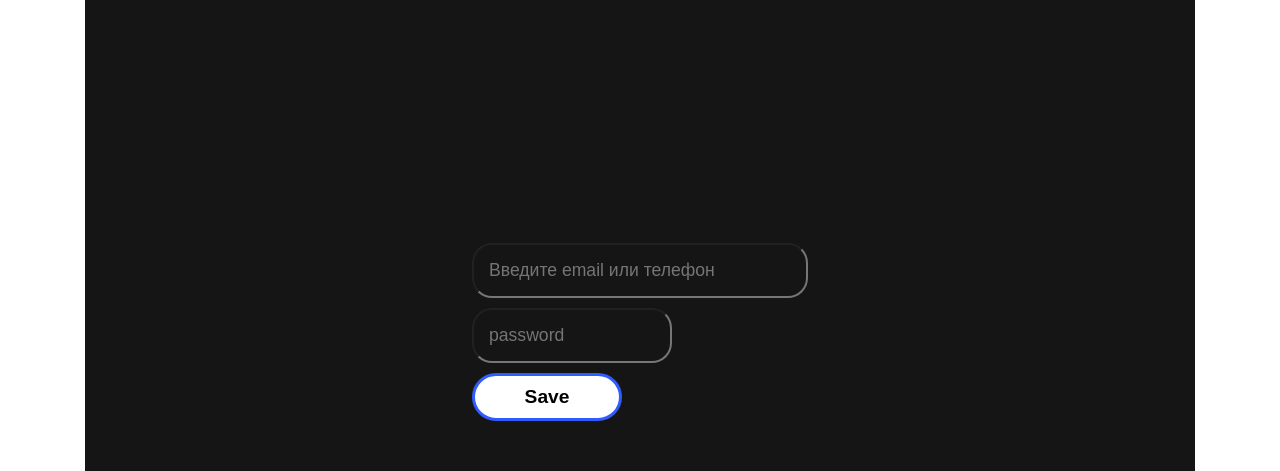
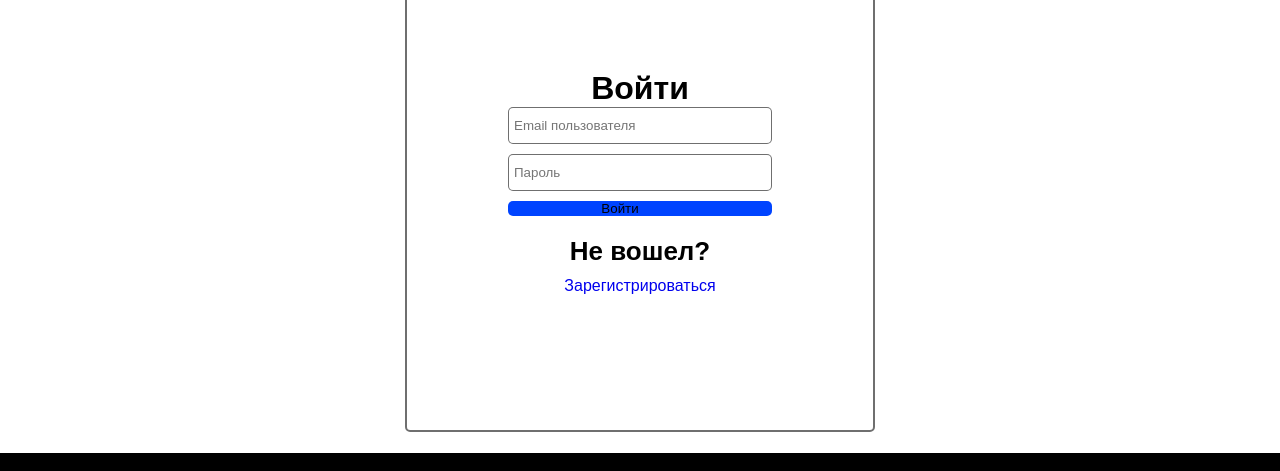
Before and after one commit to kanybek-kanybek/devkg-kanybek, a React (Create React App) app: page /Sinup/1 in a window 1280 px wide. Shown: the part 175-646 px from the top of the page. Built offline with nearby package versions, Linux system fonts and the light colour scheme.

Commit message:
push vacansia

```diff
--- a/src/components/OrganizationItem/OrganizationItem.tsx
+++ b/src/components/OrganizationItem/OrganizationItem.tsx
@@ -12,7 +12,7 @@ function OrganizationItem() {
     useEffect(() => {
         if (Array.isArray(data) && data.length > 0) {
             const names = data.map(
-                (job: Job) => job.organization_name || "Не указано"
+                (job: Job) => job.organization || "Не указано"
             );
             setCompanyNames(names);
         }
--- a/src/components/hero/hero.tsx
+++ b/src/components/hero/hero.tsx
@@ -13,7 +13,7 @@ function Hero() {
     useEffect(() => {
         if (data.length > 0) {
             const names = data.map(
-                (job: Job) => job.organization_name || "Не указано"
+                (job: Job) => job.organization || "Не указано"
             );
             setCompanyNames(names);
         }
@@ -48,7 +48,7 @@ function Hero() {
                                     <div className="hero__logo__organizer">
                                         <div className="hero-organizer">
                                             <p>Организатор</p>
-                                            <h4>{job.organization_name}</h4>
+                                            <h4>{job.organization}</h4>
                                         </div>
                                         <div className="hero-location">
                                             <p>Локация</p>
--- a/src/pages/VideosDev/Videos.tsx
+++ b/src/pages/VideosDev/Videos.tsx
@@ -14,7 +14,7 @@ const Video: React.FC = () => {
     useEffect(() => {
         if (Array.isArray(data) && data.length > 0) {
             const names = data.map(
-                (job: Job) => job.organization_name || "Не указано"
+                (job: Job) => job.organization || "Не указано"
             );
             setCompanyNames(names);
         }
@@ -58,7 +58,7 @@ const Video: React.FC = () => {
                                                                 Организатор
                                                             </span>
                                                             <br />
-                                                            {job.organization_name ||
+                                                            {job.organization ||
                                                                 "Не указано"}
                                                         </h2>
                                                         <h2>
--- a/src/pages/sinup/sinup.css
+++ b/src/pages/sinup/sinup.css
@@ -1,54 +1,49 @@
-.group {
+.login-content {
     display: flex;
-    line-height: 30px;
+    justify-content: center;
+}
+.login {
+    width: 470px;
+    height: 500px;
+    display: flex;
+    flex-direction: column;
     align-items: center;
-    position: relative;
-    max-width: 200px;
+    justify-content: center;
+    border-radius: 5px;
+    border: solid 2px rgba(64, 64, 64, 0.751);
+    /* box-shadow: 10px #000; */
 }
-.login__input__email input {
-    padding-left: 30px;
-    width: 100%;
-    background: transparent;
-    color: white;
-    font-size: 1.1em;
-    padding: 15px;
-    border-radius: 20px;
-    margin-bottom: 10px;
-    width: 21pc;
-}
-.login__input__password input {
-    padding-left: 30px;
-    width: 100%;
-    background: transparent;
-    color: rgb(255, 255, 255);
-    font-size: 1.1em;
-    padding: 15px;
-    border-radius: 20px;
-    margin-bottom: 10px;
+form {
+    display: flex;
+    flex-direction: column;
+    gap: 10px;
 }
 
-.icon {
-    position: absolute;
-    left: 1rem;
-    fill: none;
-    width: 1rem;
-    height: 1rem;
-}
-.login__button {
-    width: 150px;
-    height: 5%;
-    border: 3px solid #315cfd;
-    border-radius: 30px;
-    transition: all 0.3s;
-    cursor: pointer;
-    background: white;
-    font-size: 1.2em;
-    font-weight: 550;
-    font-family: "Montserrat", sans-serif;
+input {
+    border-radius: 5px;
+    padding: 10px 80px 10px 5px;
+    border: solid 1px rgba(64, 64, 64, 0.751);
 }
 
-.login__button :hover {
-    background: #31fd75;
-    color: white;
-    font-size: 1.5em;
+.btn-login {
+    padding: 0 40px 0 0;
+    border-radius: 5px;
+    border: none;
+    background-color: rgb(0, 68, 255);
 }
+
+.title-NotLoggedIn {
+    font-size: 26px;
+}
+a {
+    text-decoration: none;
+}
+
+@media (min-width: 0) and (max-width: 371px) {
+    input {
+        padding: 8px 0px 8px 5px;
+    }
+    .title-NotLoggedIn {
+        font-size: 26px;
+    }
+}
--- a/src/pages/sinup/sinup.tsx
+++ b/src/pages/sinup/sinup.tsx
@@ -1,96 +1,89 @@
 import { useState } from "react";
+import Cookies from "js-cookie";
 import axios from "axios";
-import "../sinup/sinup.css";
-import Cookies from "js-cookie";
+import { useNavigate } from "react-router-dom";
 import Header from "../../components/header/header";
 import Footer from "../../components/footer/footer";
+import "../sinup/sinup.css";
 
-const loginApi = "http://3.38.98.134/auth/login";
+const loginAPI = "http://3.38.98.134/auth/login";
 
-function Sinup() {
+const Sinup = () => {
+    const navigate = useNavigate();
     const [userName, setUserName] = useState("");
     const [password, setPassword] = useState("");
 
     const handleLogin = async (e: React.FormEvent) => {
         e.preventDefault();
         try {
-            const response = await axios.post(loginApi, {
+            const response = await axios.post(loginAPI, {
                 userName: userName,
                 password: password,
             });
             if (response.data.success) {
                 Cookies.set("token", response.data.token, { expires: 7 });
+                navigate("/");
+            }
             alert(response.data.message);
-            } else {
-                alert("Login failed: " + response.data.message);
-            }
-        } catch (error: any) {
-            console.error("Error during login:", error);
-            if (error.response) {
-                console.error("Response data:", error.response.data);
-                console.error("Response status:", error.response.status);
-                console.error("Response headers:", error.response.headers);
-                alert("Server error: " + error.response.data.message);
-            } else if (error.request) {
-                console.error("Request data:", error.request);
-                alert("No response from server. Please try again later.");
-            } else {
-                console.error("Error message:", error.message);
-                alert("Error in setting up the request: " + error.message);
-            }
+            navigate("/addVacancy");
+        } catch (error) {
+            alert("Login bolbodu");
         }
     };
 
     return (
         <>
             <Header />
+            <div className="container">
+                <div className="login-content">
+                    <div className="login">
+                        <h1>Войти</h1>
                         <form onSubmit={handleLogin}>
-                <div className="container">
+                            <input
+                                type="text"
+                                id="username"
+                                value={userName}
+                                onChange={(e) => setUserName(e.target.value)}
+                                name="username"
+                                placeholder="Email пользователя"
+                            />
+                            <input
+                                type="password"
+                                id="password"
+                                value={password}
+                                onChange={(e) => setPassword(e.target.value)}
+                                name="password"
+                                placeholder="Пароль"
+                            />
+                            <button className="btn-login" type="submit">
+                                Войти
+                            </button>
+                        </form>
                         <div
-                        className="login__content"
                             style={{
+                                marginTop: "20px",
                                 display: "flex",
                                 justifyContent: "center",
+                                flexDirection: "column",
                                 alignItems: "center",
-                            height: "100vh",
-                            background: "rgb(22, 21, 21)",
                             }}
                         >
-                        <div className="login__content__inputs">
-                            <div className="login__input__email">
-                                <input
-                                    type="text"
-                                    name="username"
-                                    value={userName}
-                                    onChange={(e) =>
-                                        setUserName(e.target.value)
-                                    }
-                                    placeholder="Введите email или телефон"
-                                />
-                            </div>
-                            <div className="login__input__password">
-                                <div className="group">
-                                    <input
-                                        name="password"
-                                        value={password}
-                                        onChange={(e) =>
-                                            setPassword(e.target.value)
-                                        }
-                                        className="input"
-                                        type="password"
-                                        placeholder="password"
-                                    />
-                                    <div />
-                                </div>
-                            </div>
-                            <button className="login__button">Save</button>
+                            <h1 className="title-NotLoggedIn">Не вошел?</h1>
+                            <a
+                                style={{
+                                    fontSize: 16,
+                                    paddingTop: 10,
+                                }}
+                                href="/signup"
+                            >
+                                Зарегистрироваться
+                            </a>
                         </div>
                     </div>
                 </div>
-            </form>
+            </div>
             <Footer />
         </>
     );
-}
-
+};
 export default Sinup;
```
Also changed, not shown: src/Hooks/types.ts (+6 -2 lines), src/components/JobPage/JobPage.tsx (+14 -5 lines), src/components/vacancyForm/vacancyForm.jsx (+22 -33 lines), src/components/vacancyList/vacancyList.tsx (+19 -63 lines), tsconfig.json (+2 -8 lines), 1 other file (tests, documents, lock files or other folders). Lines whose indentation alone changed are shown as unchanged.
